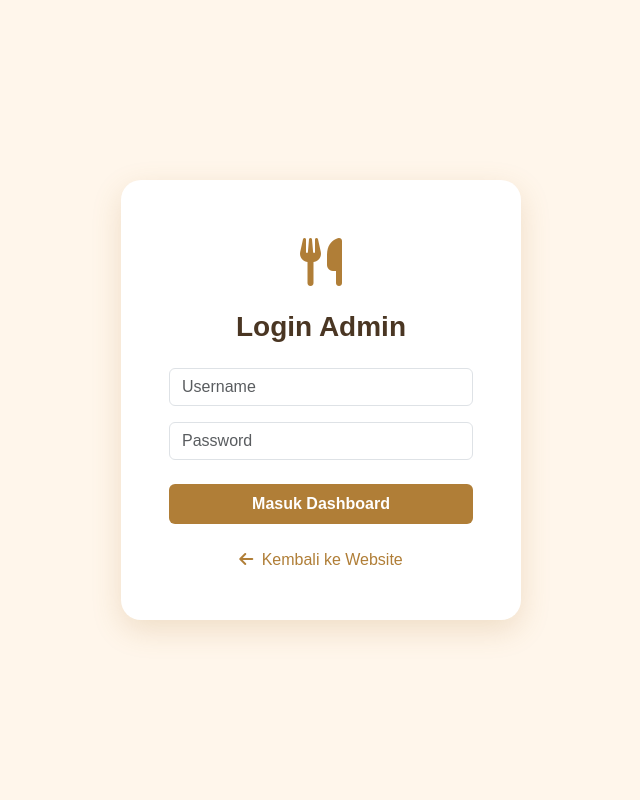
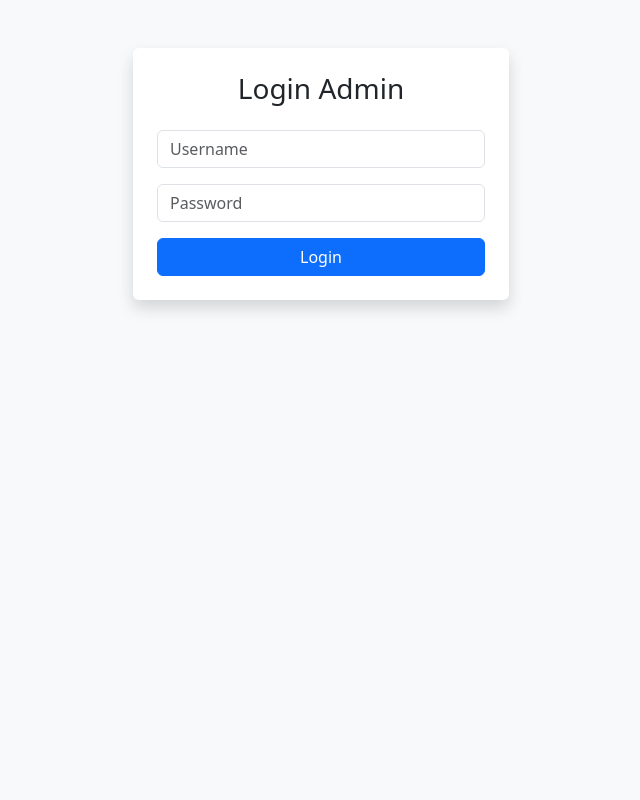
Before and after one commit to nnsinaga17/De-sate-company, a PHP site: page /login.php in a window 1280 px wide. Shown: the whole page, without its empty margins (319-959 px from the left). Run offline with PHP 8.4, Linux system fonts and the light colour scheme.

Commit message:
Final cleanup: perbaikan dashboard dan login

```diff
--- a/admin-dashboard.php
+++ b/admin-dashboard.php
@@ -1,9 +1,4 @@
 <?php
-// Tambahkan ini agar session disimpan di folder temp milikmu sendiri
-if (!is_dir('session_tmp')) {
-    mkdir('session_tmp', 0777, true);
-}
-session_save_path(__DIR__ . '/session_tmp');
 session_start();
 // Cek Login
 if(!isset($_SESSION['login'])) {
--- a/login.php
+++ b/login.php
@@ -1,21 +1,24 @@
 <?php
 session_start();
+
+// Jika sudah login, langsung ke dashboard
 if(isset($_SESSION['login'])) {
     header("Location: admin-dashboard.php");
     exit;
 }
+
 include 'koneksi.php';
+
 $error = false;
 
 if(isset($_POST['login'])) {
     $username = mysqli_real_escape_string($koneksi, $_POST['username']);
     $password = mysqli_real_escape_string($koneksi, $_POST['password']);
+
     $query = mysqli_query($koneksi, "SELECT * FROM admin WHERE username='$username' AND password='$password'");
 
     if(mysqli_num_rows($query) > 0) {
-        $data = mysqli_fetch_assoc($query);
         $_SESSION['login'] = true;
-        $_SESSION['admin_id'] = $data['admin_id'];
         header("Location: admin-dashboard.php");
         exit;
     } else {
@@ -29,46 +32,26 @@ if(isset($_POST['login'])) {
 <head>
     <meta charset="UTF-8">
     <meta name="viewport" content="width=device-width, initial-scale=1.0">
-    <title>Login Admin - De'Sate</title>
+    <title>Login Admin</title>
     <link href="asset/css/bootstrap.min.css" rel="stylesheet">
-    <link rel="stylesheet" href="https://cdnjs.cloudflare.com/ajax/libs/font-awesome/6.4.0/css/all.min.css">
-    <style>
-        :root { --primary-color: #b07e37; --dark-color: #4a3623; }
-        body { background-color: #fff6eb; font-family: 'Poppins', sans-serif; }
-        .login-card { border-radius: 20px; border: none; box-shadow: 0 10px 30px rgba(176,126,55,0.2); }
-        .btn-custom { background-color: var(--primary-color); color: white; border: none; transition: 0.3s; }
-        .btn-custom:hover { background-color: var(--dark-color); color: white; }
-        .logo-icon { font-size: 3rem; color: var(--primary-color); margin-bottom: 10px; }
-    </style>
 </head>
-<body>
-    <div class="container d-flex justify-content-center align-items-center min-vh-100">
-        <div class="card login-card p-5" style="max-width: 400px; width: 100%;">
-            <div class="text-center">
-                <div class="logo-icon"><i class="fas fa-utensils"></i></div>
-                <h3 class="fw-bold mb-4" style="color: var(--dark-color);">Login Admin</h3>
-            </div>
+<body class="bg-light">
+    <div class="container mt-5" style="max-width: 400px;">
+        <form method="POST" class="p-4 bg-white shadow rounded">
+            <h3 class="text-center mb-4">Login Admin</h3>
 
             <?php if($error) : ?>
-                <div class='alert alert-danger small'>Username/Password salah!</div>
+                <div class='alert alert-danger'>Username atau Password salah!</div>
             <?php endif; ?>
 
-            <form method="POST">
-                <div class="mb-3">
-                    <input type="text" name="username" class="form-control" placeholder="Username" required>
-                </div>
-                <div class="mb-4">
-                    <input type="password" name="password" class="form-control" placeholder="Password" required>
-                </div>
-                <button type="submit" name="login" class="btn btn-custom w-100 py-2 fw-bold">Masuk Dashboard</button>
-            </form>
-
-            <div class="text-center mt-4">
-                <a href="index.php" class="text-decoration-none" style="color: var(--primary-color);">
-                    <i class="fas fa-arrow-left me-1"></i> Kembali ke Website
-                </a>
+            <div class="mb-3">
+                <input type="text" name="username" class="form-control" placeholder="Username" required>
             </div>
-        </div>
+            <div class="mb-3">
+                <input type="password" name="password" class="form-control" placeholder="Password" required>
+            </div>
+            <button type="submit" name="login" class="btn btn-primary w-100">Login</button>
+        </form>
     </div>
 </body>
 </html>
```
